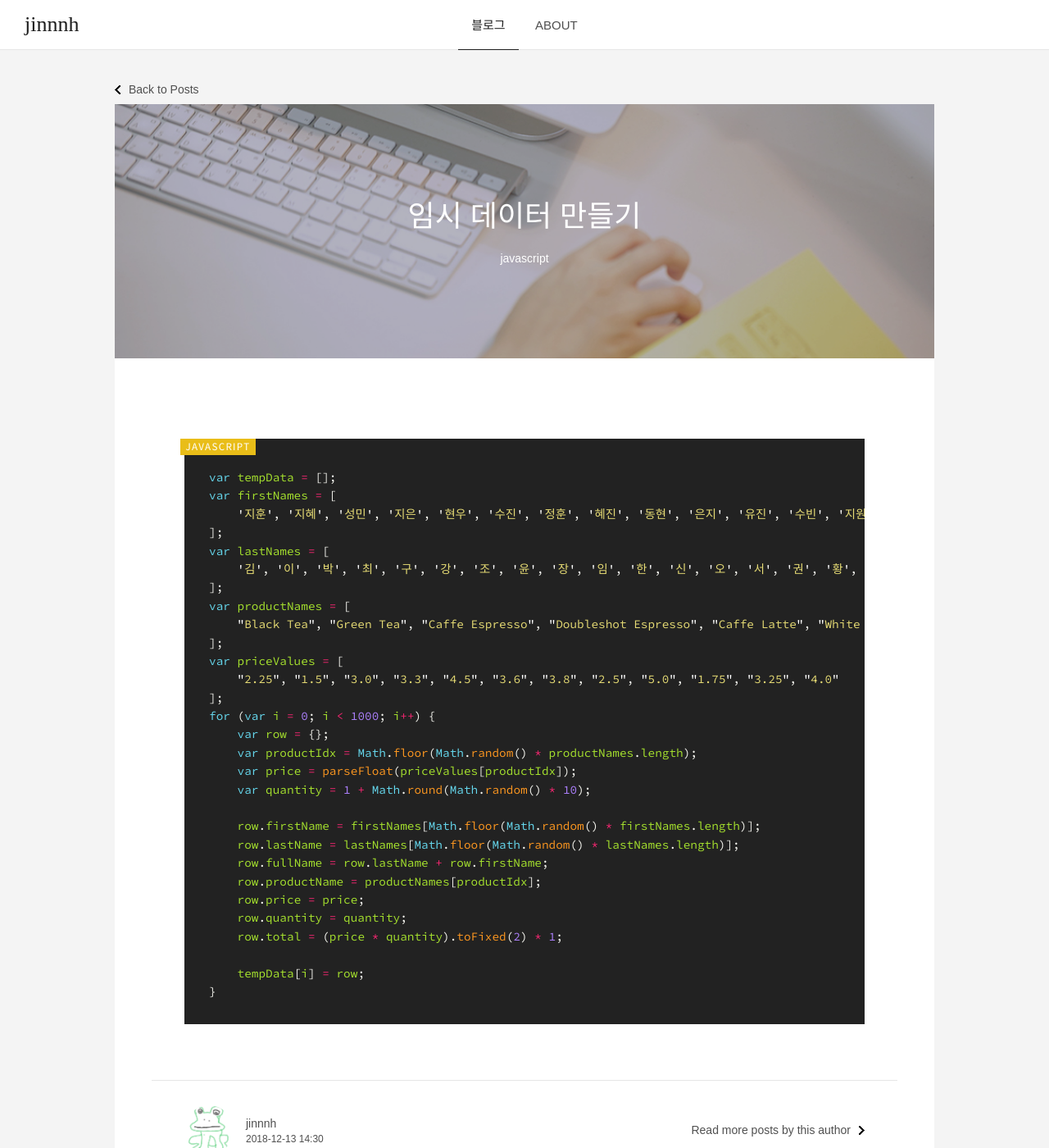
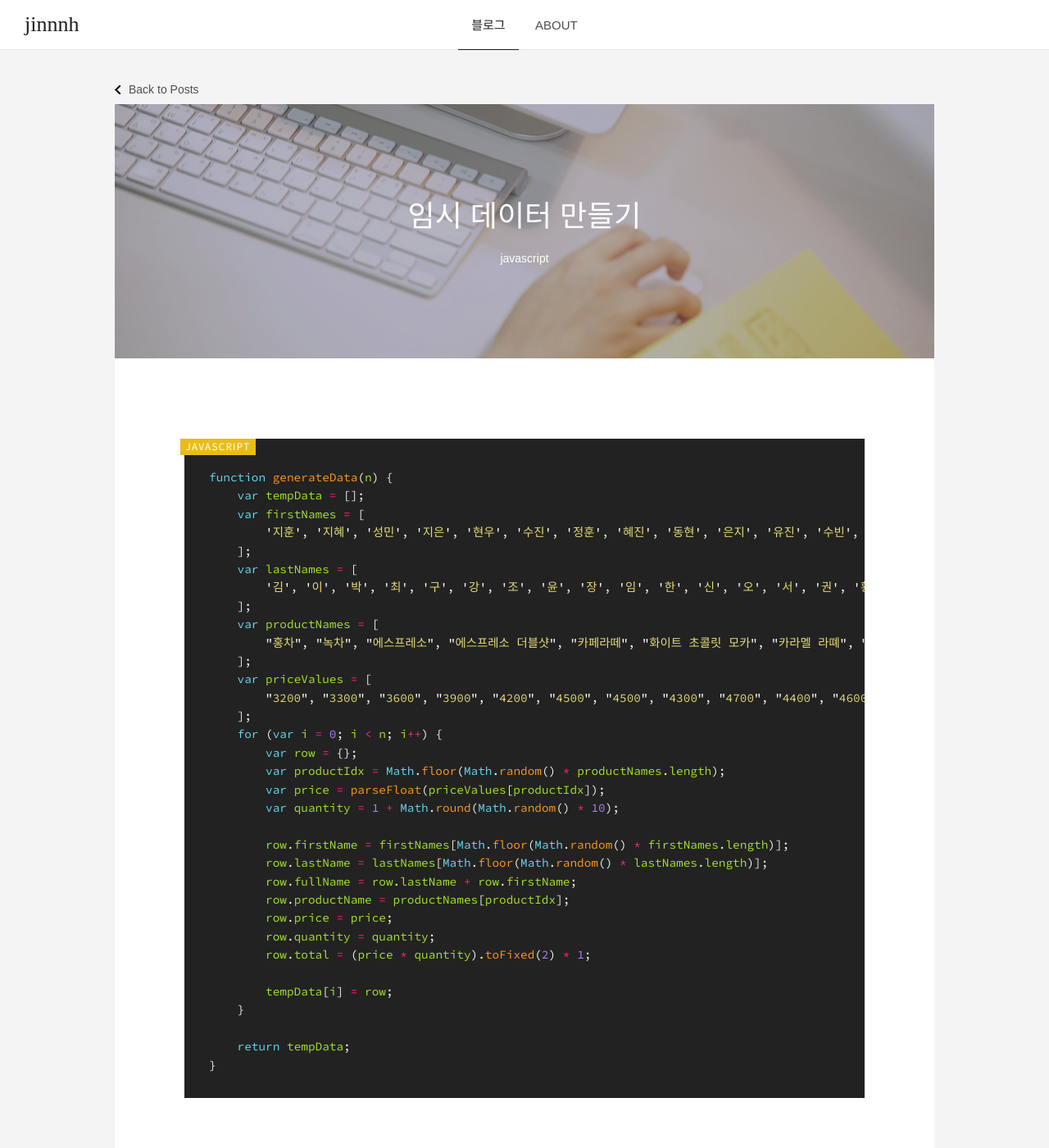
Before and after one commit to gutmate/gutmate.github.com, a Jekyll site: the page built from _posts/2018-12-13-set-temp-data.md, in a window 1280 px wide and 1400 px high. Shown: the whole window at 82% size. Built offline with Jekyll 4.4.1, drawn with Linux system fonts in a browser that asks for light colours; some web fonts are replaced; comment, search, counter and statistics services are not loaded.

Commit message:
Update set temp data

````diff
--- a/_posts/2018-12-13-set-temp-data.md
+++ b/_posts/2018-12-13-set-temp-data.md
@@ -8,33 +8,37 @@ tags:
 ---
 
 ```javascript
-var tempData = [];
-var firstNames = [
-    '지훈', '지혜', '성민', '지은', '현우', '수진', '정훈', '혜진', '동현', '은지', '유진', '수빈', '지원', '준호', '지현', '민준', '서연', '지민', '민서', '준서', '서현', '우진', '서윤', '서준', '주원', '하준', '예준'
-];
-var lastNames = [
-    '김', '이', '박', '최', '구', '강', '조', '윤', '장', '임', '한', '신', '오', '서', '권', '황', '송'
-];
-var productNames = [
-    "Black Tea", "Green Tea", "Caffe Espresso", "Doubleshot Espresso", "Caffe Latte", "White Chocolate Mocha", "Cramel Latte", "Caffe Americano", "Cappuccino", "Espresso Truffle", "Espresso con Panna", "Peppermint Mocha Twist"
-];
-var priceValues = [
-    "2.25", "1.5", "3.0", "3.3", "4.5", "3.6", "3.8", "2.5", "5.0", "1.75", "3.25", "4.0"
-];
-for (var i = 0; i < 1000; i++) {
-    var row = {};
-    var productIdx = Math.floor(Math.random() * productNames.length);
-    var price = parseFloat(priceValues[productIdx]);
-    var quantity = 1 + Math.round(Math.random() * 10);
+function generateData(n) {
+    var tempData = [];
+    var firstNames = [
+        '지훈', '지혜', '성민', '지은', '현우', '수진', '정훈', '혜진', '동현', '은지', '유진', '수빈', '지원', '준호', '지현', '민준', '서연', '지민', '민서', '준서', '서현', '우진', '서윤', '서준', '주원', '하준', '예준'
+    ];
+    var lastNames = [
+        '김', '이', '박', '최', '구', '강', '조', '윤', '장', '임', '한', '신', '오', '서', '권', '황', '송'
+    ];
+    var productNames = [
+        "홍차", "녹차", "에스프레소", "에스프레소 더블샷", "카페라떼", "화이트 초콜릿 모카", "카라멜 라뗴", "아메리카노", "카푸치노", "에스프레소 트리플", "에스프레소 콘파냐", "페퍼민트"
+    ];
+    var priceValues = [
+        "3200", "3300", "3600", "3900", "4200", "4500", "4500", "4300", "4700", "4400", "4600", "4100"
+    ];
+    for (var i = 0; i < n; i++) {
+        var row = {};
+        var productIdx = Math.floor(Math.random() * productNames.length);
+        var price = parseFloat(priceValues[productIdx]);
+        var quantity = 1 + Math.round(Math.random() * 10);
 
-    row.firstName = firstNames[Math.floor(Math.random() * firstNames.length)];
-    row.lastName = lastNames[Math.floor(Math.random() * lastNames.length)];
-    row.fullName = row.lastName + row.firstName;
-    row.productName = productNames[productIdx];
-    row.price = price;
-    row.quantity = quantity;
-    row.total = (price * quantity).toFixed(2) * 1;
+        row.firstName = firstNames[Math.floor(Math.random() * firstNames.length)];
+        row.lastName = lastNames[Math.floor(Math.random() * lastNames.length)];
+        row.fullName = row.lastName + row.firstName;
+        row.productName = productNames[productIdx];
+        row.price = price;
+        row.quantity = quantity;
+        row.total = (price * quantity).toFixed(2) * 1;
 
-    tempData[i] = row;
+        tempData[i] = row;
+    }
+
+    return tempData;
 }
 ```
````
